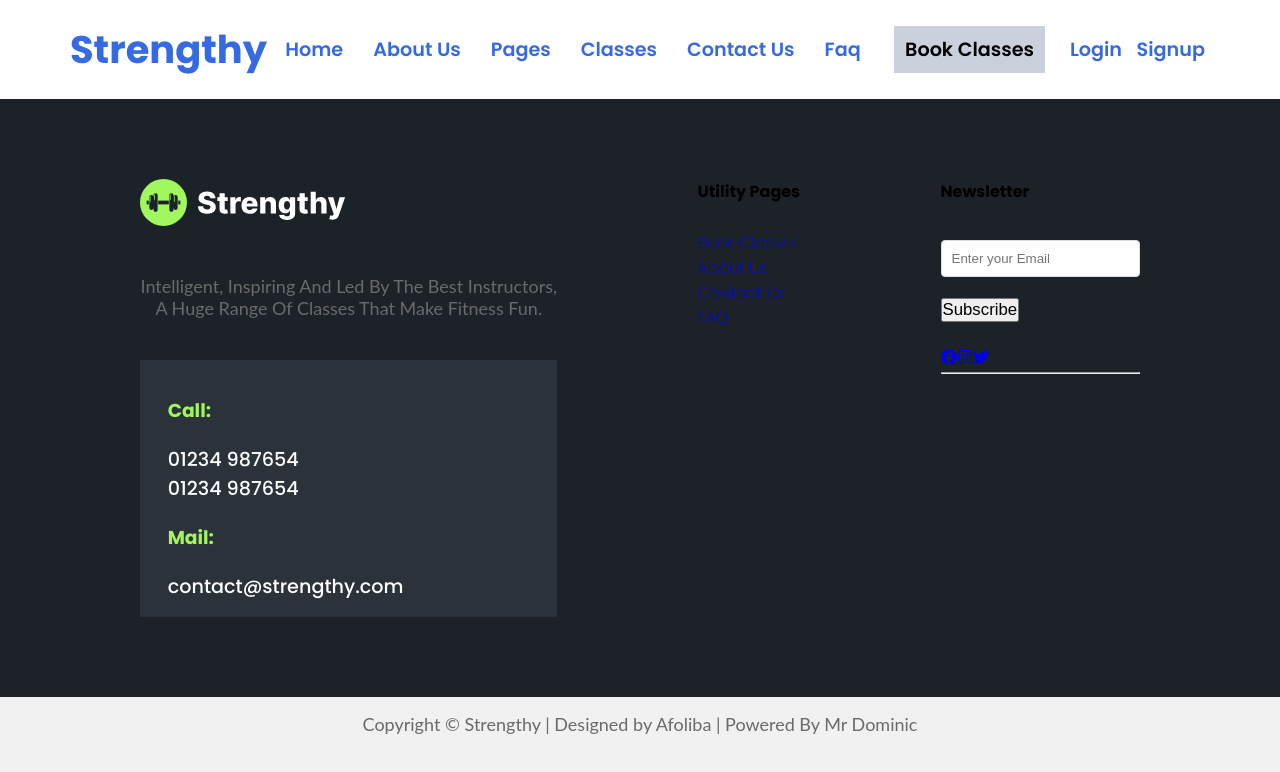
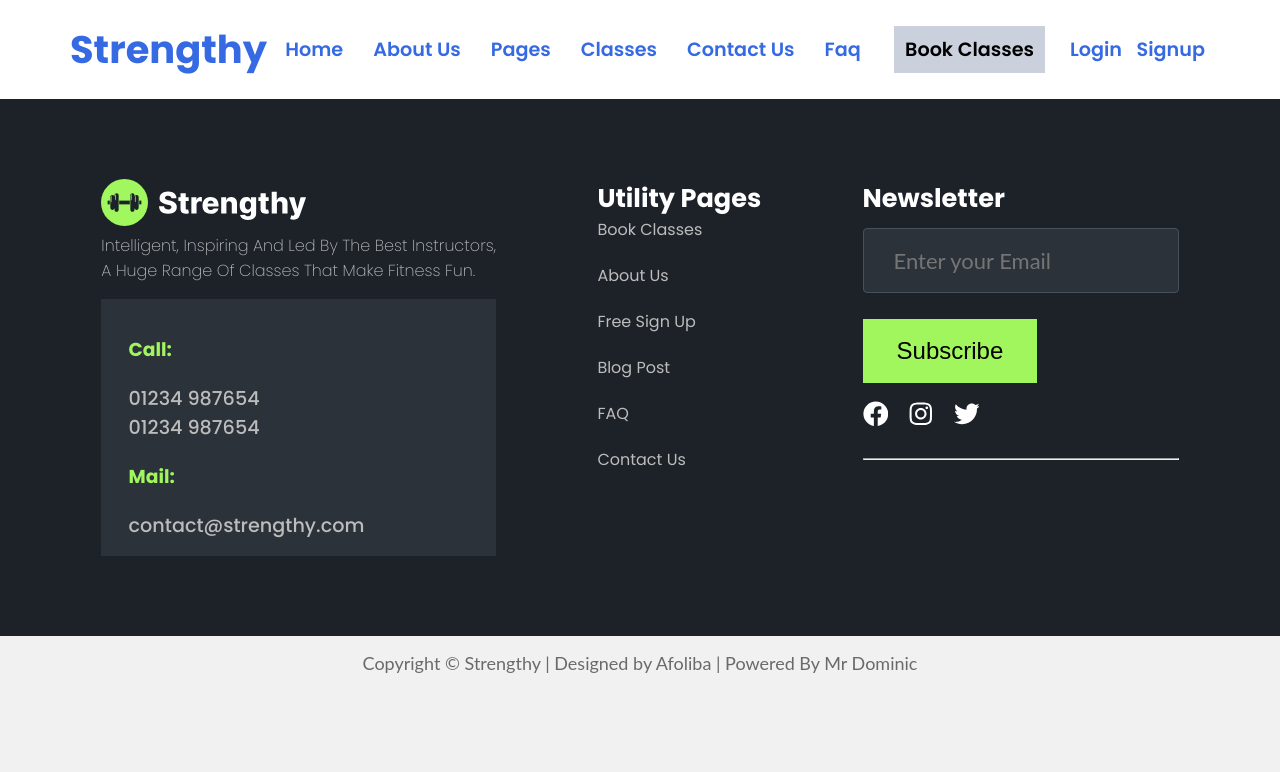
Before and after one commit to domchu/Mernstack-workout-website, a React (Vite) app in the folder frontend/: page /faq in a window 1280 px wide. Shown: the top 772 px of the page. Built offline with nearby package versions, Linux system fonts and the light colour scheme.

Commit message:
Style:styled the footer structure

```diff
--- a/frontend/src/Components/footer/Footer.jsx
+++ b/frontend/src/Components/footer/Footer.jsx
@@ -16,8 +16,8 @@ const Footer = () => {
             </a>
             <div className="footer-text">
               <p>
-                Intelligent, Inspiring And Led By The Best Instructors, <br /> A
-                Huge Range Of Classes That Make Fitness Fun.
+                Intelligent, Inspiring And Led By The Best Instructors,
+                <br />A Huge Range Of Classes That Make Fitness Fun.
               </p>
             </div>
             <div className="call">
@@ -35,18 +35,36 @@ const Footer = () => {
           <div className="footer-center">
             <h4>Utility Pages</h4>
             <div className="footer-text">
-              <ul>
+              <ul className="footer-menu">
                 <li>
-                  <a href="/">Book Classes</a>
+                  <a href="/" className="footer-page-link">
+                    Book Classes
+                  </a>
                 </li>
                 <li>
-                  <a href="/">About Us</a>
+                  <a href="/" className="footer-page-link">
+                    About Us
+                  </a>
                 </li>
                 <li>
-                  <a href="/">Contact Us</a>
+                  <a href="/" className="footer-page-link">
+                    Free Sign Up
+                  </a>
                 </li>
                 <li>
-                  <a href="/">FAQ</a>
+                  <a href="/" className="footer-page-link">
+                    Blog Post
+                  </a>
+                </li>
+                <li>
+                  <a href="/" className="footer-page-link">
+                    FAQ
+                  </a>
+                </li>
+                <li>
+                  <a href="/" className="footer-page-link">
+                    Contact Us
+                  </a>
                 </li>
               </ul>
             </div>
@@ -54,7 +72,12 @@ const Footer = () => {
           <div className="footer-right">
             <h4>Newsletter</h4>
             <div className="footer-text">
-              <input type="text" name="" placeholder="Enter your Email" />
+              <input
+                type="text"
+                name=""
+                placeholder="Enter your Email"
+                className="footer-input"
+              />
               <div className="subscribe">
                 <button type="submit">Subscribe</button>
               </div>
@@ -73,7 +96,7 @@ const Footer = () => {
             <hr />
           </div>
         </div>
-        <p>
+        <p className="copyright">
           Copyright &copy; Strengthy | Designed by Afoliba | Powered By Mr
           Dominic
         </p>
--- a/frontend/src/Components/footer/footer.css
+++ b/frontend/src/Components/footer/footer.css
@@ -4,20 +4,14 @@
     background-color: var(--heading-color);
     padding: 5rem 0;
     width: 100%;
-    /* color: var(--primary-text-clr); */
 }
-footer p{
-        color: var(--paragraph-color);
-        /* margin-bottom: 10px; */
-        font-family: Lato, sans-serif;
-        font-size: 18px;
-        font-weight: 400;
-        text-align: center;
-        padding: 1rem 0;
+
+.footer-text p{
+    color: #bcbcbc;
+    margin-bottom: 1rem;
 }
 .footer-text{
-    color: var(--primary-text-color);
-    padding: 1.6rem 0;
+
 }
 .call{
     background-color: var(--background-black-color);
@@ -30,8 +24,65 @@ footer p{
     padding: 20px 0;
 }
 .call-tel h5{
-    color: var(--white);
+    color: #bcbcbc;
     white-space: 1.5px;
     font-size: 1.2rem;
     font-weight: 500;
 }
+.footer-center h4, .footer-right h4{
+    color: var(--white);
+    font-size: 1.6rem;
+}
+.subscribe button {
+    background-color: var(--primary-color);
+    border: 2px solid var(--primary-color);
+    padding: 1rem 2rem;
+    margin: 1rem 0;
+    font-size: 1.5rem;
+}
+.subscribe button:hover{
+    background-color: transparent;
+    color: var(--white);
+}
+hr{
+    background-color: #485059;
+    width: 100%;
+    height: 1px;
+    margin-top: 20px;
+}
+.social-media-link a{
+    padding-top: 10px;
+    padding-right: 20px;
+    color: var(--white);
+    font-size: 1.6rem;
+}
+.footer-input{
+    background-color: var(--background-black-color);
+    color: #bcbcbc;
+    border: 1px solid #485059;
+    width: 100%;
+    min-height: 65px;
+    margin-bottom: 10px;
+    padding-left: 30px;
+    font-family: Lato, sans-serif;
+    font-size: 22px;
+    font-weight: 400;
+    line-height: 1.5;
+}
+.footer-page-link {
+    color: #bcbcbc;
+    padding-bottom: 22px;
+    font-weight: 400;
+    line-height: 1.5;
+    text-decoration: none;
+    transition: color .2s;
+    display: block;
+}
+.copyright{
+    color: var(--paragraph-color);
+    font-family: Lato, sans-serif;
+    font-size: 18px;
+    font-weight: 400;
+    text-align: center;
+    padding: 1rem 0;
+}
```
